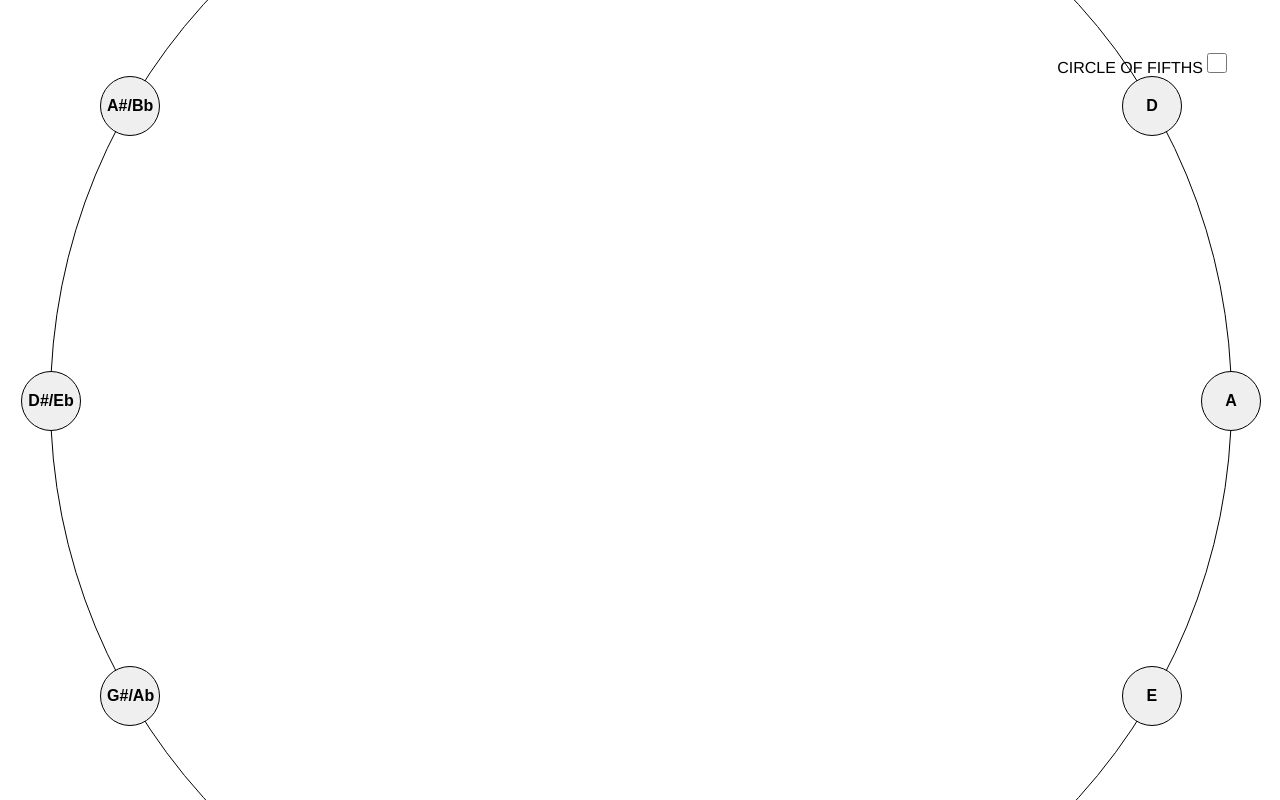
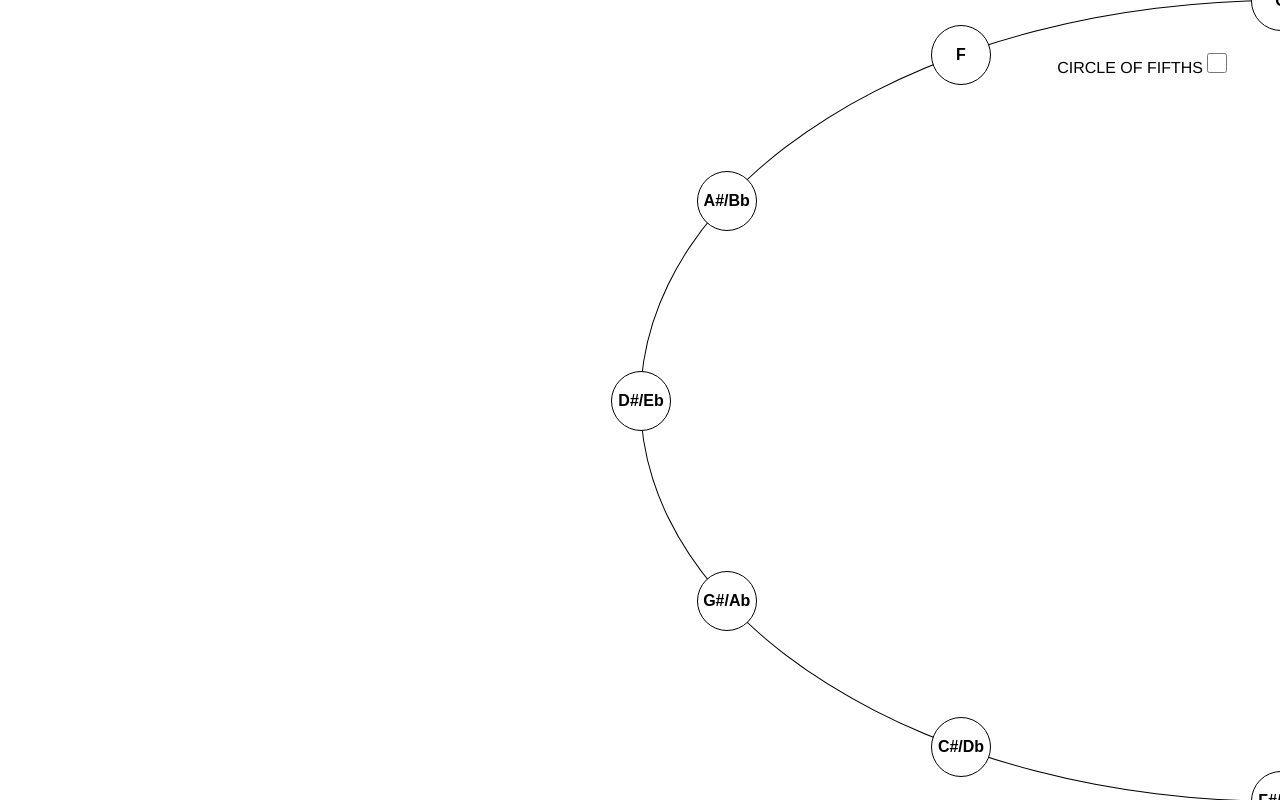
Before and after one commit to danehansen/shepard-circle, a React (Create React App) app: page / in a window 1280 px wide. Built offline with nearby package versions, Linux system fonts and the light colour scheme.

Commit message:
adjustments

```diff
--- a/package.json
+++ b/package.json
@@ -10,6 +10,7 @@
     "deploy": "npm run build && node ./scripts/updateGHPages.js"
   },
   "dependencies": {
+    "@danehansen/math": "^0.3.3",
     "@testing-library/jest-dom": "^5.11.9",
     "@testing-library/react": "^11.2.5",
     "@testing-library/user-event": "^12.7.1",
--- a/public/index.html
+++ b/public/index.html
@@ -3,7 +3,7 @@
   <head>
     <meta charset="utf-8" />
     <link rel="icon" href="%PUBLIC_URL%/favicon.ico" />
-    <meta name="viewport" content="width=device-width, initial-scale=1" />
+    <meta name="viewport" content="width=device-width,initial-scale=1,viewport-fit=cover,user-scalable=no" />
     <meta name="theme-color" content="#000000" />
     <meta
       name="description"
--- a/src/App/App.module.scss
+++ b/src/App/App.module.scss
@@ -12,6 +12,17 @@ $padding: 50px;
   align-items: center;
 }
 
+.holder {
+  width: 100%;
+  background: gray;
+}
+
+.touchPad {
+  height: 0;
+  padding-top: 100%;
+  position: relative;
+}
+
 .label {
   position: absolute;
   top: $padding;
@@ -21,16 +32,6 @@ $padding: 50px;
 .toggle {
   width: 20px;
   height: 20px;
-}
-
-.holderHolder {
-  width: 100%;
-}
-
-.holder {
-  height: 0;
-  padding-top: 100%;
-  position: relative;
 }
 
 .display {
--- a/src/App/Keypad/Keypad.js
+++ b/src/App/Keypad/Keypad.js
@@ -15,8 +15,8 @@ export default function Keypad({className, notes}) {
             left: `${(x + 1) * 50}%`,
             top: `${(y + 1) * 50}%`,
           }}
-          onPointerDown={note.play}
-          onPointerUp={note.pause}
+          onTouchStart={note.play}
+          onTouchEnd={note.pause}
         >{note.label}</button>
       })}
     </div>
--- a/src/App/Keypad/Keypad.module.scss
+++ b/src/App/Keypad/Keypad.module.scss
@@ -1,6 +1,8 @@
 .root {
   border-radius: 50%;
   border: 1px solid black;
+  user-select: none;
+  // background: yellow;
 }
 
 .button {
@@ -18,6 +20,8 @@
   border: 1px solid black;
   outline: none;
   cursor: pointer;
+  padding: 0;
+  background: white;
 
   &:active {
     transform: translate(-50%, -50%) scale(1.5);
--- a/src/App/shepardTone.js
+++ b/src/App/shepardTone.js
@@ -6,7 +6,7 @@ const CURRENT_NOTES = [];
 
 function startNote(index) {
   const START_FREQ = A / Math.pow(2, 4);
-  const audioCtx = new AudioContext();
+  const audioCtx = new (window.AudioContext || window.webkitAudioContext)();
   CURRENT_NOTES[index] = audioCtx;
   const gainNode = audioCtx.createGain();
   const steps_per_loop = 12;
--- a/src/styles/reset.module.scss
+++ b/src/styles/reset.module.scss
@@ -1,3 +1,7 @@
+html {
+  overflow: hidden;
+}
+
 body {
   margin: 0;
   overflow: hidden;
```
Also changed, not shown: 1 other file (tests, documents, lock files or other folders).
